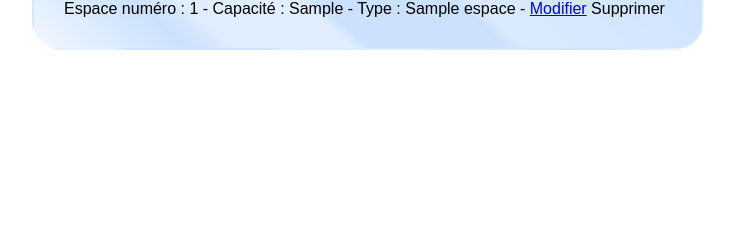
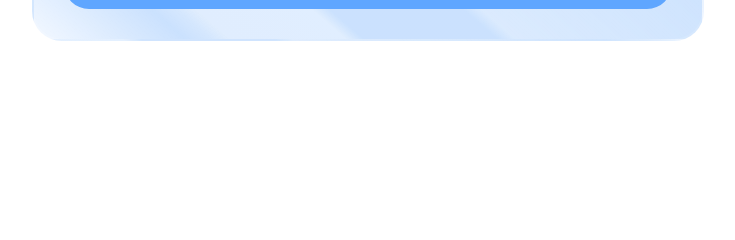
Before and after one commit to Jaune-Senat/cCoworker-M2i, a PHP site: template views/espace/liste.php in a window 1280 px wide. Shown: the part 458-698 px from the top of the page, without its empty margins (272-1007 px from the left). Run offline with PHP 8.4, Linux system fonts and the light colour scheme; the template is opened without the code that fills it: most values are stand-ins (such as "Sample title", 1, 10 or a date in 2020); some libraries are stand-ins or nearby versions.

Commit message:
Supprimé doublon page liste espaces

```diff
--- a/views/espace/liste.php
+++ b/views/espace/liste.php
@@ -38,12 +38,4 @@
             <span>Non</span>
         </div>
     </div>
-
-<?php foreach ($espaces as $espace) { ?>
-    <p>
-        Espace numéro : <?=  $espace["num_espace"] ?> - Capacité : <?=  $espace["capacite_espace"] ?> - Type : <?=  $espace["nom_type"] ?>
-        - <a href="index.php?controller=espace&action=edit&id=<?= $espace["id_espace"] ?>">Modifier</a>
-        <span id="supprimer-espace-<?=  $espace["num_espace"] ?>" class="btn-supprimer">Supprimer</span></p>
-<?php } ?>
-
 </div>
```
